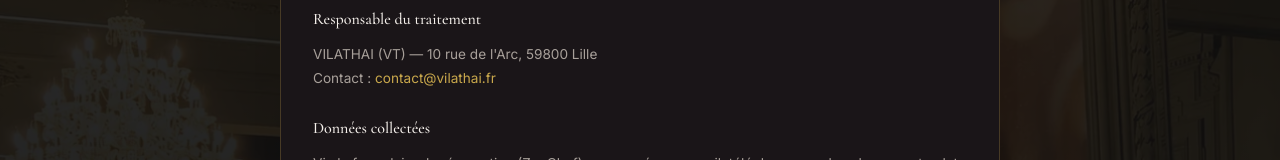
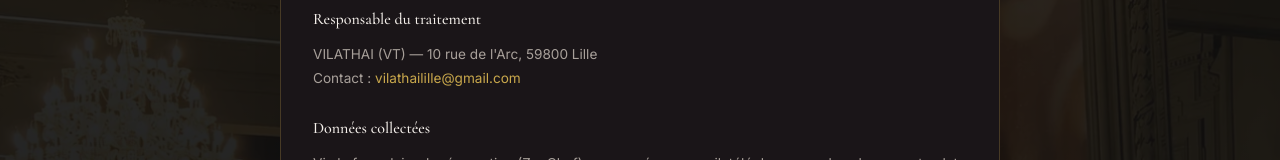
Before and after one commit to ShizuSMV/vilathai-lounge, a React (Vite) app: page / in a window 1280 px wide. Both pictures are taken after a click on the button "En savoir plus". Shown: the part 188-348 px from the top of the page. Built offline with nearby package versions, Linux system fonts and the light colour scheme.

Commit message:
fix: say-portrait quality 88% (53KB), email vilathailille@gmail.com

```diff
--- a/index.html
+++ b/index.html
@@ -51,7 +51,7 @@
       "description": "Restaurant lounge thaïlandais au cœur de Lille. Cuisine authentique, cadre élégant alliant art de vivre asiatique et architecture haussmannienne.",
       "url": "https://vilathai.fr",
       "telephone": "+33328046938",
-      "email": "contact@vilathai.fr",
+      "email": "vilathailille@gmail.com",
       "image": "https://vilathai.fr/og-image.webp",
       "priceRange": "€€",
       "servesCuisine": "Thai",
--- a/src/components/Footer.jsx
+++ b/src/components/Footer.jsx
@@ -15,7 +15,7 @@ function MentionsContent() {
       Code APE/NAF : 56.10A — Restauration traditionnelle<br />
       Siège social : 10 rue de l'Arc, 59800 Lille<br />
       Téléphone : +33 3 28 04 69 38<br />
-      Email : <a href="mailto:contact@vilathai.fr">contact@vilathai.fr</a></p>
+      Email : <a href="mailto:vilathailille@gmail.com">vilathailille@gmail.com</a></p>
 
       <h3>Directeur de la publication</h3>
       <p>Say — Gérant de VILATHAI (VT)</p>
@@ -39,7 +39,7 @@ function PrivacyContent() {
     <>
       <h3>Responsable du traitement</h3>
       <p>VILATHAI (VT) — 10 rue de l'Arc, 59800 Lille<br />
-      Contact : <a href="mailto:contact@vilathai.fr">contact@vilathai.fr</a></p>
+      Contact : <a href="mailto:vilathailille@gmail.com">vilathailille@gmail.com</a></p>
 
       <h3>Données collectées</h3>
       <p>Via le formulaire de réservation (ZenChef) : nom, prénom, email, téléphone, nombre de couverts, date et heure. Ces données sont traitées par <strong>ZenChef SAS</strong> en qualité de sous-traitant pour la gestion des réservations.</p>
@@ -56,7 +56,7 @@ function PrivacyContent() {
       Aucun cookie publicitaire ou de mesure d'audience n'est utilisé.</p>
 
       <h3>Vos droits (RGPD)</h3>
-      <p>Vous disposez d'un droit d'accès, de rectification, d'effacement, de portabilité et d'opposition (articles 15 à 22 du RGPD). Contactez-nous : <a href="mailto:contact@vilathai.fr">contact@vilathai.fr</a></p>
+      <p>Vous disposez d'un droit d'accès, de rectification, d'effacement, de portabilité et d'opposition (articles 15 à 22 du RGPD). Contactez-nous : <a href="mailto:vilathailille@gmail.com">vilathailille@gmail.com</a></p>
 
       <h3>Réclamation CNIL</h3>
       <p><a href="https://www.cnil.fr" target="_blank" rel="noopener noreferrer">cnil.fr</a></p>
```
Also changed, not shown: src/assets/img/say-portrait.webp.
